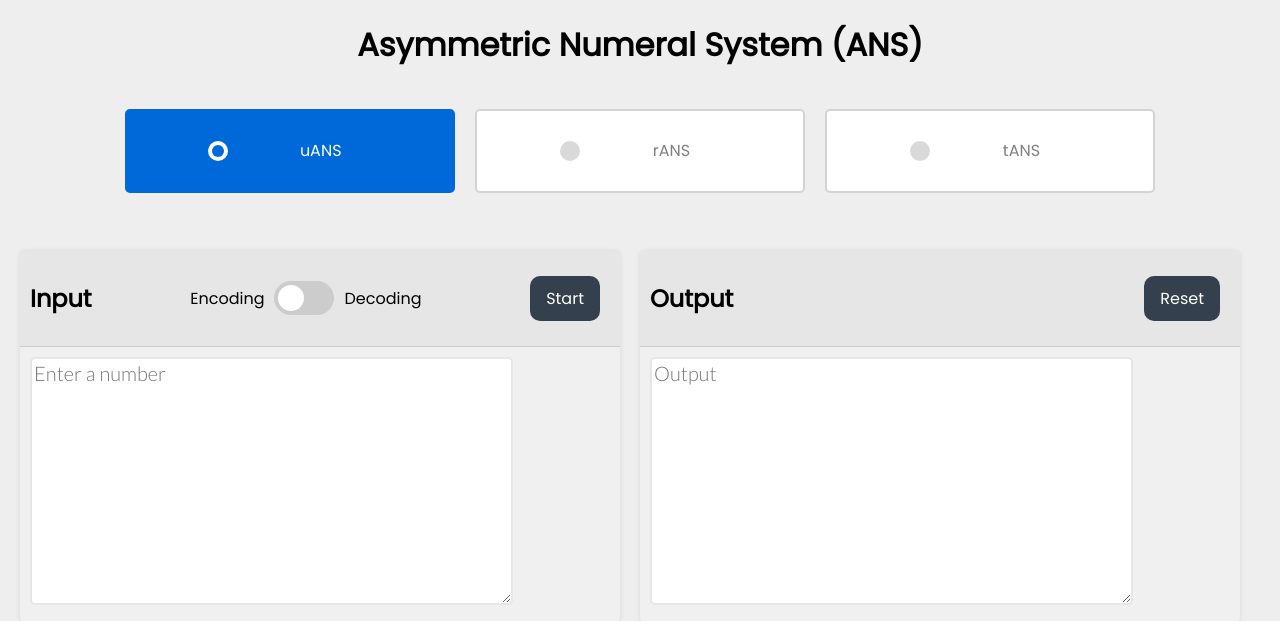
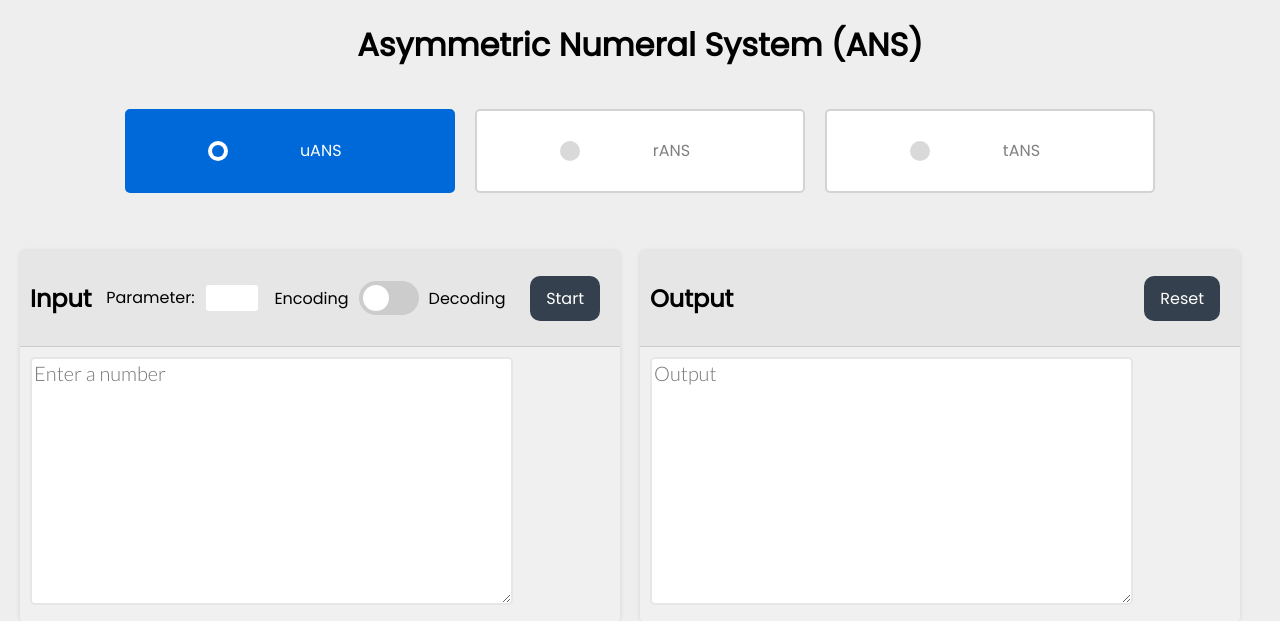
Before and after one commit to PotasnikM/ANS-Web-App, a Flask app: page / in a window 1280 px wide. Shown: the top 621 px of the page. Run offline with Flask 2, Linux system fonts and the light colour scheme.

Commit message:
parameter added

```diff
--- a/web_app/static/css/style.css
+++ b/web_app/static/css/style.css
@@ -233,6 +233,14 @@ textarea {
   border: 2px solid #e6e6e6;
 }
 
+#parameter {
+  max-width: 3rem;
+  height: 1.5rem;
+  font-size: 16px;
+  margin-left: 5px;
+  border-radius: 5px;
+  border: 2px solid #e6e6e6;
+}
 
 footer {
   flex-shrink: 0;
--- a/web_app/templates/index.html
+++ b/web_app/templates/index.html
@@ -28,7 +28,10 @@
       <div class="card">
         <div class="card-header">
           <h2>Input</h2>
-          <div class="toggle">
+            <label> Parameter:
+                <input id="parameter">
+            </label>
+            <div class="toggle">
              <span id="encode" name="change">Encoding</span>
             <label class="switch">
               <input type="checkbox" onclick="ChangeDecode()" id="checkbox">
@@ -73,10 +76,12 @@
 
         function start() {
             const input = document.getElementById('input').value;
+            const parameter = document.getElementById('parameter').value;
             const EnOrDe = document.querySelector("[name='change']").getAttribute('id');
             const AnsType = document.querySelector("[checked='checked']").getAttribute('value');
             const data = {
-                input: input
+                input: input,
+                parameter: parameter
               };
             fetch(`/${AnsType}/${EnOrDe}`, {
                 method: 'POST',
```
